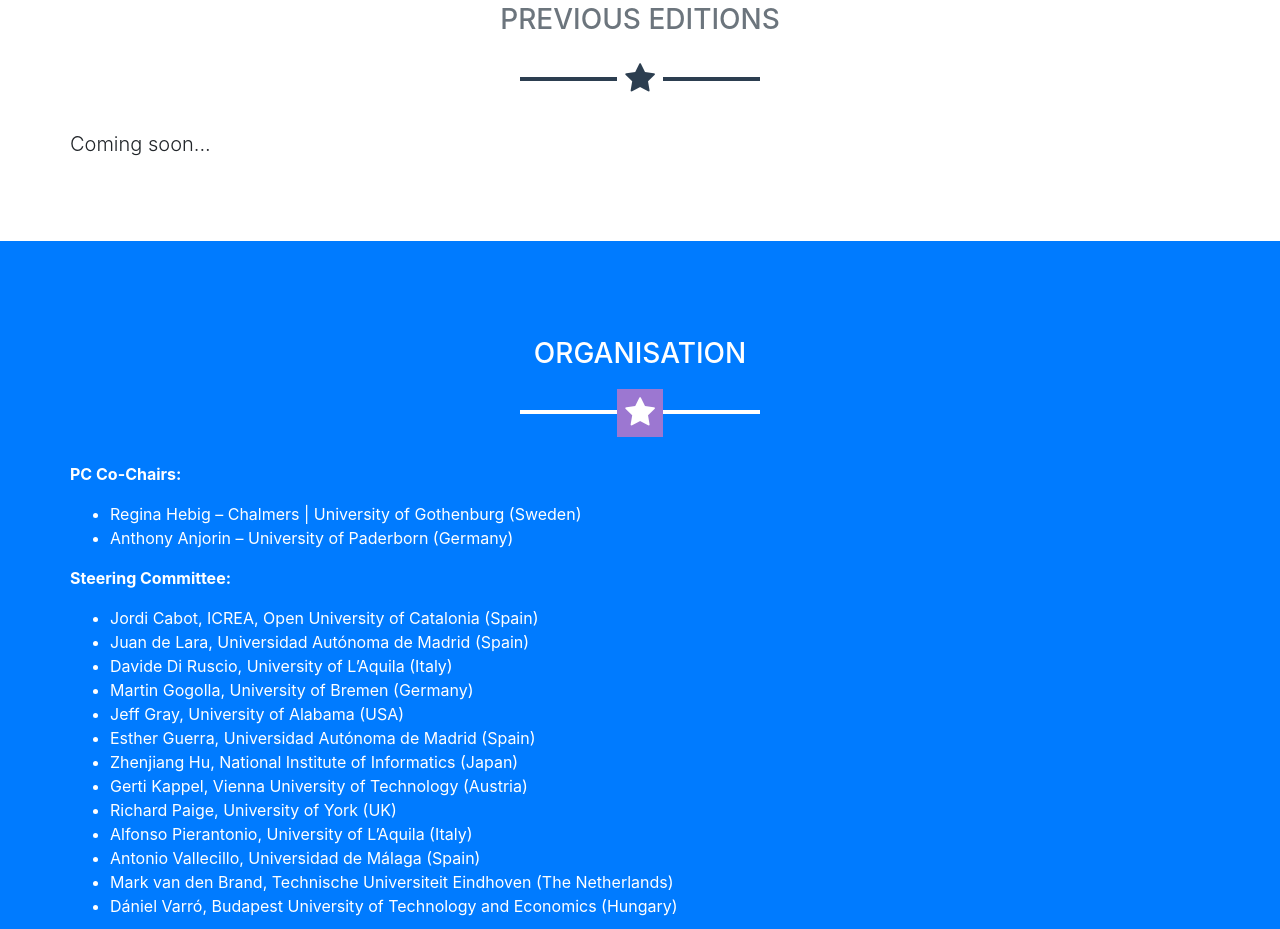
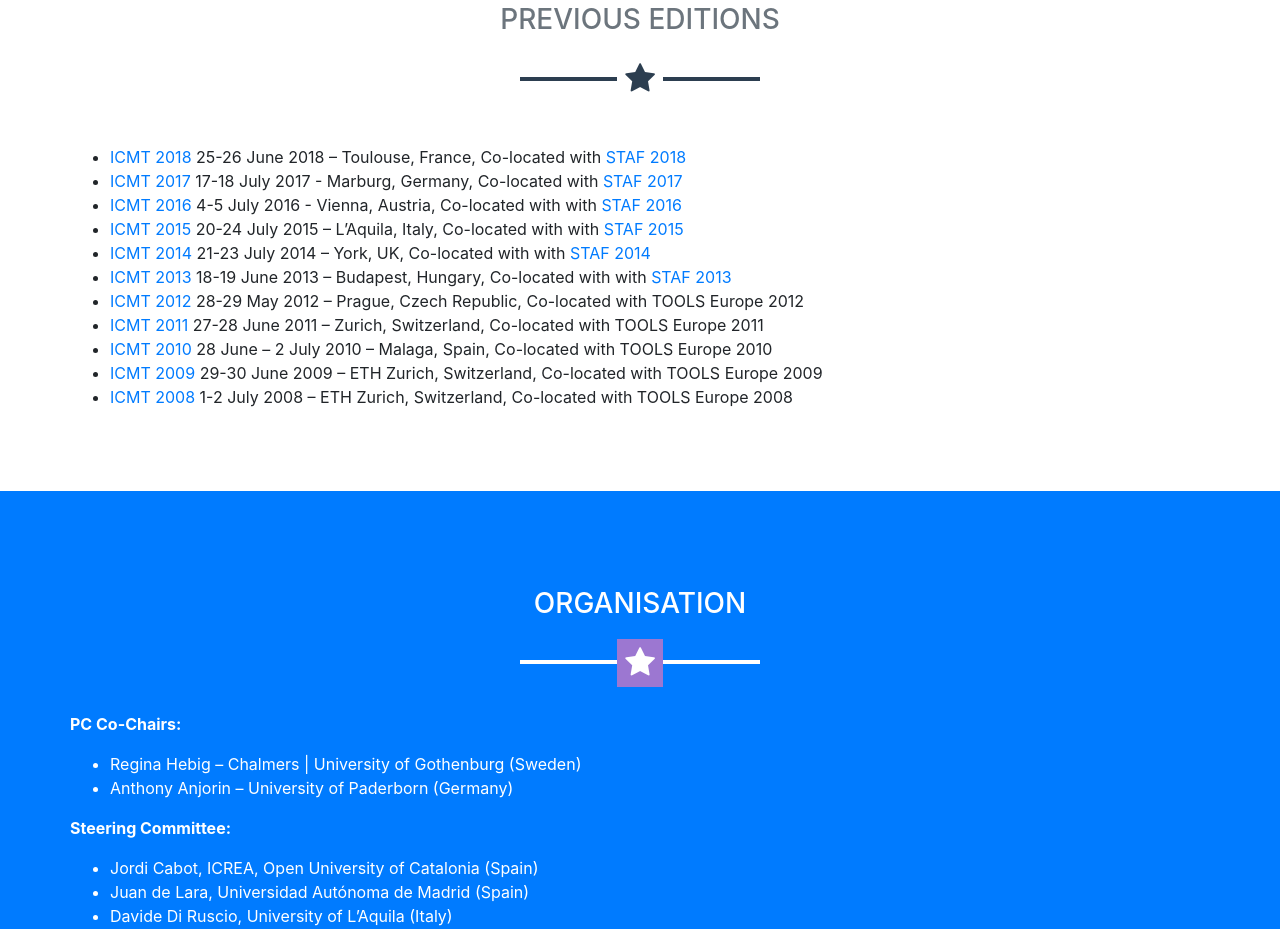
Before and after one commit to icmt-conference/icmt2019, a website with bundled scripts: page index.html in a window 1280 px wide. Shown: the part 3499-4428 px from the top of the page. Built offline with nearby package versions, Linux system fonts and the light colour scheme.

Commit message:
added past locations

```diff
--- a/index.html
+++ b/index.html
@@ -192,9 +192,21 @@
 	mb-0">Previous editions</h3>
         <hr class="star-dark mb-5">
         <div class="row">
-          <div class="lead text-center">
-	    <p>
-	      Coming soon...
+          <div>
+	    <p align="left">
+<ul>
+<li><a href="https://icmt2018.github.io/">ICMT 2018</a> 25-26 June 2018 – Toulouse, France, Co-located with <a href="http://staf2018.enseeiht.fr/wordpress/index.php/events/">STAF 2018</a></li>
+<li><a href="https://sites.google.com/site/icmt2017/">ICMT 2017</a> 17-18 July 2017 - Marburg, Germany, Co-located with <a href="http://www.informatik.uni-marburg.de/staf2017/">STAF 2017</a></li>
+<li><a href="http://is.ieis.tue.nl/research/ICMT16/">ICMT 2016</a> 4-5 July 2016 - Vienna, Austria, Co-located with with <a href="http://staf2016.conf.tuwien.ac.at/">STAF 2016</a></li>
+<li><a href="http://www.di.univaq.it/diruscio/sites/ICMT2015/">ICMT 2015</a> 20-24 July 2015 – L’Aquila, Italy, Co-located with with <a href="http://stafconferences.info/">STAF 2015</a></li>
+<li><a href="http://www.di.univaq.it/ICMT2014/">ICMT 2014</a> 21-23 July 2014 – York, UK, Co-located with with <a href="http://stafconferences.info/">STAF 2014</a></li>
+<li><a href="http://www.model-transformation.org/ICMT2013/">ICMT 2013</a> 18-19 June 2013 – Budapest, Hungary, Co-located with with <a href=" http://stafconferences.info/">STAF 2013</a></li>
+<li><a href="http://www.model-transformation.org/ICMT2012/">ICMT 2012</a> 28-29 May 2012 – Prague, Czech Republic, Co-located with TOOLS Europe 2012</li>
+<li><a href="http://www.model-transformation.org/ICMT2011/">ICMT 2011</a> 27-28 June 2011 – Zurich, Switzerland, Co-located with TOOLS Europe 2011</li>
+<li><a href="http://www.model-transformation.org/ICMT2010/">ICMT 2010</a> 28 June – 2 July 2010 – Malaga, Spain, Co-located with TOOLS Europe 2010</li>
+<li><a href="http://www.model-transformation.org/ICMT2009/">ICMT 2009</a> 29-30 June 2009 – ETH Zurich, Switzerland, Co-located with TOOLS Europe 2009</li>
+<li><a href="http://www.model-transformation.org/ICMT2008/">ICMT 2008</a> 1-2 July 2008 – ETH Zurich, Switzerland, Co-located with TOOLS Europe 2008</li>
+</ul>
 	    </p>
 	  </div>
         </div>
```
